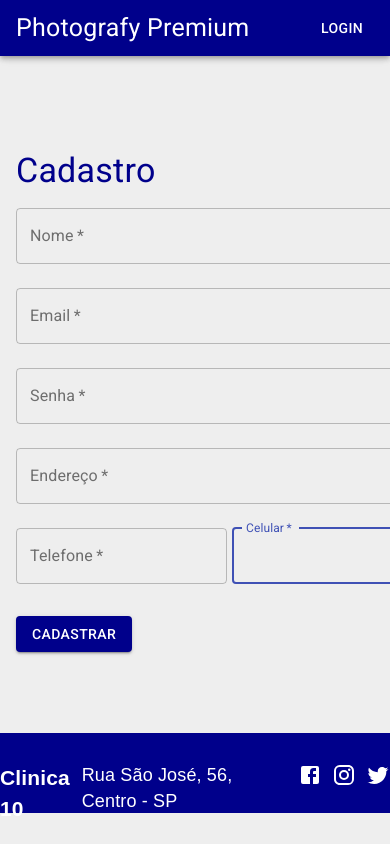
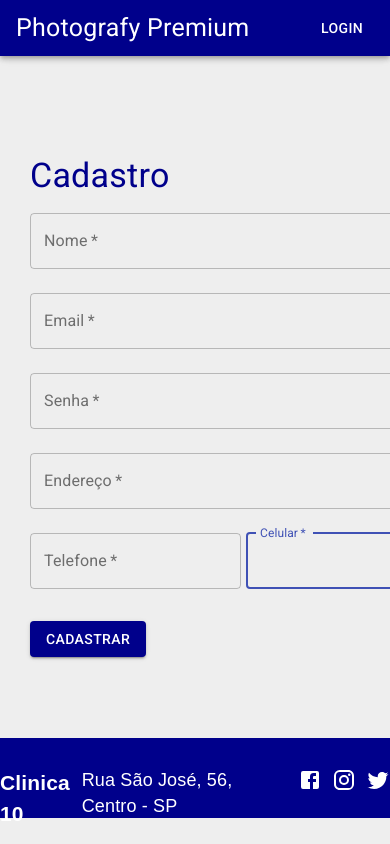
Before and after one commit to otavio-wls/Ex-Cadastro-React, a React (Create React App) app in the folder ex-cadastro/: page /cadastro in a window 390 px wide. Shown: the top 844 px of the page. Built offline with nearby package versions, Linux system fonts and the light colour scheme.

Commit message:
Alterações
Inserido o código para pegar o cliente da api.

Importada a função que altera a cor do toast (ainda não está alterando a cor).

Ajustando a visualização e responsividade da tela de cadastro.

```diff
--- a/ex-cadastro/src/Component/Auth/auth.tsx
+++ b/ex-cadastro/src/Component/Auth/auth.tsx
@@ -1,27 +1,23 @@
-export  const Auth = () => {
-    const token = localStorage.getItem('token');
-    console.log(token);
-    if(token){
-      console.log('tem token');
-      return true;
-    }else{
-      console.log('não tem token');
-      return false;
+const  Auth  =  localStorage.getItem('token') ;
+
+export  const  isLogin  =  ( )  =>  {
+    if  (Auth )  {
+        return  true ;
     }
-
-  };
-
-  // if(!localStorage.getItem('token')?.length){
-  //   return true;
-  // }else{
-  //   return false;
-  // }
+    return  false ;
+}
 
 
-// export default function isAuthenticated() {
-//   if(localStorage.getItem('token')?.length === 0){
-//     return false;
-//   } else{
-//     return true;
-//   }
-// }
+
+
+// export  const Auth = () => {
+//     const token = localStorage.getItem('token');
+//     console.log(token);
+//     if(token){
+//       console.log('tem token');
+//       return true;
+//     }else{
+//       console.log('não tem token');
+//       return false;
+//     }
+//   };
--- a/ex-cadastro/src/Toastify/index.tsx
+++ b/ex-cadastro/src/Toastify/index.tsx
@@ -7,7 +7,7 @@ const Toast = styled(ToastContainer)`
     background: 'rgb(51, 102, 255)';
   }
 .Toastify__toast--success {
-    background: 'rgb(51, 187, 102)';
+    background: 'rgb(0, 0, 139)';
   }
 .Toastify__toast--warning {
     background: 'rgb(254, 255, 20)';
--- a/ex-cadastro/src/pages/Cadastro/index.tsx
+++ b/ex-cadastro/src/pages/Cadastro/index.tsx
@@ -3,7 +3,7 @@ import api from '../../api/api';
 import { toast } from 'react-toastify';
 import Header from '../../Component/Header/index';
 import Footer from '../../Component/Footer/index';
-import { TextField, makeStyles, Container, Typography, Button } from '@material-ui/core';
+import { TextField, makeStyles, Grid, Typography, Button } from '@material-ui/core';
 
 const useStyles = makeStyles((theme) => ({
   root: {
@@ -13,8 +13,9 @@ const useStyles = makeStyles((theme) => ({
     },
   },
   paper:{
-    minWidth: '100vh',
-    marginTop: '80px',
+    width: '85%',
+    marginTop: '5px',
+    marginLeft: '25px',
     marginBottom: '65px',
     display: 'flex',
     flexDirection: 'column',
@@ -23,7 +24,7 @@ const useStyles = makeStyles((theme) => ({
   containerForm: {
     minWidth: '100vh',
     marginTop: 150,
-    marginLeft: 0,
+    marginLeft: 5,
   },
   buttons:{
     display: 'flex',
@@ -59,7 +60,8 @@ export default function ValidationTextFields() {
   return (
     <Fragment>
     <Header />
-    <Container className={classes.containerForm} maxWidth='xl'>
+    <Grid container component='main' className={classes.containerForm}>
+    <Grid item xs={ 'auto' }  sm={ 'auto' }  md={ 'auto' }>
       <div className={classes.paper}>
         <Typography component='h1' variant='h4' style={{color: '#00008B'}}>Cadastro</Typography>
         <form>
@@ -97,7 +99,8 @@ export default function ValidationTextFields() {
           <Button onClick={cadastrar} type='submit' fullWidth variant='contained'  className={classes.submit}>Cadastrar</Button>
         </div>
       </div>
-        </Container>
+      </Grid>
+    </Grid>
     <Footer />
   </Fragment>
   );
--- /dev/null
+++ b/ex-cadastro/src/pages/Client/index.tsx
@@ -0,0 +1,26 @@
+import React from 'react';
+import api from '../../api/api';
+import Header from '../../Component/Header/index';
+
+export default function Clients() {
+
+  async function clients(){
+
+    try{
+      const client = localStorage.getItem('token');
+      const resposta = await api.get('/clients',{ headers: { Authorization: `Bearer ${client}` } })
+      console.log(resposta.data);
+    } catch(error) {
+      console.log(error);
+    };
+  }
+
+
+  return(
+    <div>
+      <Header />
+      <h1>Lista de Clientes</h1>
+      <button onClick={clients}>Clique</button>
+    </div>
+  );
+}
--- a/ex-cadastro/src/pages/Login/index.tsx
+++ b/ex-cadastro/src/pages/Login/index.tsx
@@ -1,8 +1,9 @@
 import React, { Fragment, useState } from 'react';
 import api from '../../api/api';
 import { toast } from 'react-toastify';
+import ToastAnimated, { showToast } from '../../Toastify/index';
 import { Link } from 'react-router-dom';
-import { CssBaseline , Container, Typography, makeStyles, TextField, Button, Grid, Box, Paper } from '@material-ui/core';
+import { CssBaseline, Typography, makeStyles, TextField, Button, Grid, Box, Paper } from '@material-ui/core';
 
 function Copyright() {
   return (
@@ -33,7 +34,7 @@ const useStyles = makeStyles((theme) =>({
     backgroundPosition: 'center',
   },
   paper: {
-    margin : theme.spacing(8,4),
+    margin : theme.spacing(9.5, 15),
     display : 'flex',
     flexDirection : 'column',
     alignItems : 'center',
@@ -76,12 +77,12 @@ export default function Login() {
 
   async function logar(){
     if(email.length ===0 || password.length === 0 ){
-      toast.error('Os campos não podem ficar em branco');
+      showToast({type: "error", message:'Os campos não podem ficar em branco'});
       return;
     }
     try{
       const resposta = await api.post('users/login', {name: 'admin@', email: email , password: password})
-        toast.success(`Seja Bem Vindo ${resposta.data.user.name}`);
+      showToast({type: 'success', message:`Seja Bem Vindo ${resposta.data.user.name}`});
         console.log(resposta.data);
         localStorage.setItem('token', resposta.data.token);
       } catch(error) {
@@ -95,7 +96,7 @@ export default function Login() {
         <CssBaseline />
           <Grid container component="main" className={classes.root}>
             <Grid item xs={false} sm={4} md={7} className={classes.image} />
-            < Grid  item  xs = { 12 }  sm = { 8 }  md = { 5 }  component = { Paper }  elevation = { 6 }  square >
+            < Grid  item  xs = { 6 }  sm = { 8 }  md = { 5 }  component = { Paper }  elevation = { 6 }  square >
               <div className={classes.paper}>
                 <Typography component='h1' variant='h4' className={classes.title}>Seja bem vindo</Typography>
                 <form className={classes.form} noValidate>
@@ -112,13 +113,14 @@ export default function Login() {
                     autoComplete="senha"
                     autoFocus/>
                 </form>
+                <ToastAnimated />
                 <Button onClick={logar} type='submit' fullWidth variant='contained' className={classes.submit}>
                   Entrar</Button>
                   <div className={classes.optionsLogin}>
                     <Button href="#text-buttons" color="primary">Esqueci minha senha</Button>
                     <Link to='/cadastro'><Button color="primary">Cadastro</Button></Link>
                   </div>
-                <Box mt={5}>
+              <Box mt={5}>
                 <Copyright />
               </Box>
             </div>
--- a/ex-cadastro/src/routes/routes.tsx
+++ b/ex-cadastro/src/routes/routes.tsx
@@ -1,21 +1,17 @@
 import React, { Component } from 'react';
-import {Auth} from '../Component/Auth/auth';
+import { isLogin } from '../Component/Auth/auth';
 import { BrowserRouter, Switch, Route, Redirect } from 'react-router-dom';
 import Login from '../pages/Login';
+import Clients from '../pages/Client';
 import Cadastro from '../pages/Cadastro';
-
-
 
  const PrivateRoute = ({ component: Component, ...rest }) => (
   <Route {...rest} render={props => (
-    Auth()? (
+    isLogin()? (
       <Component {...props} />
-    ) : (
-      <Redirect to={{ pathname: '/certo', state: { from: props.location } }} />
-    )
+    ) : <Redirect to='/clients'/>
     )} />
   );
-
 
 export default function Routes() {
 
@@ -23,7 +19,7 @@ export default function Routes() {
       <BrowserRouter>
         <Switch>
           <Route exact path='/' component={Login}/>
-           <PrivateRoute path='/certo' component={() => <h1>Você está logado</h1>} />
+           <PrivateRoute path='/clients' component={Clients} />
           <Route exact path='/cadastro' component={Cadastro} />
         </Switch>
       </BrowserRouter>
```
Lines whose indentation alone changed are shown as unchanged.
